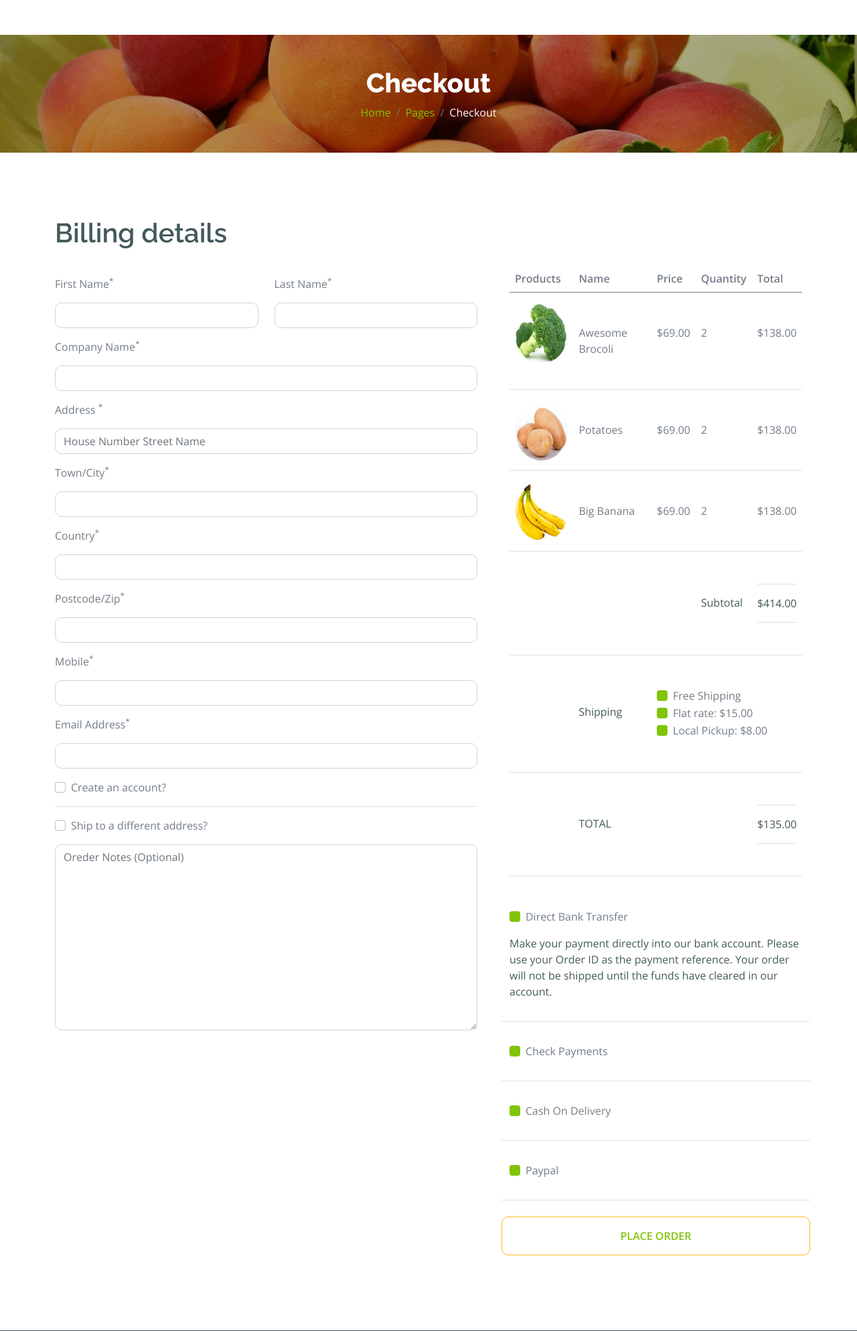
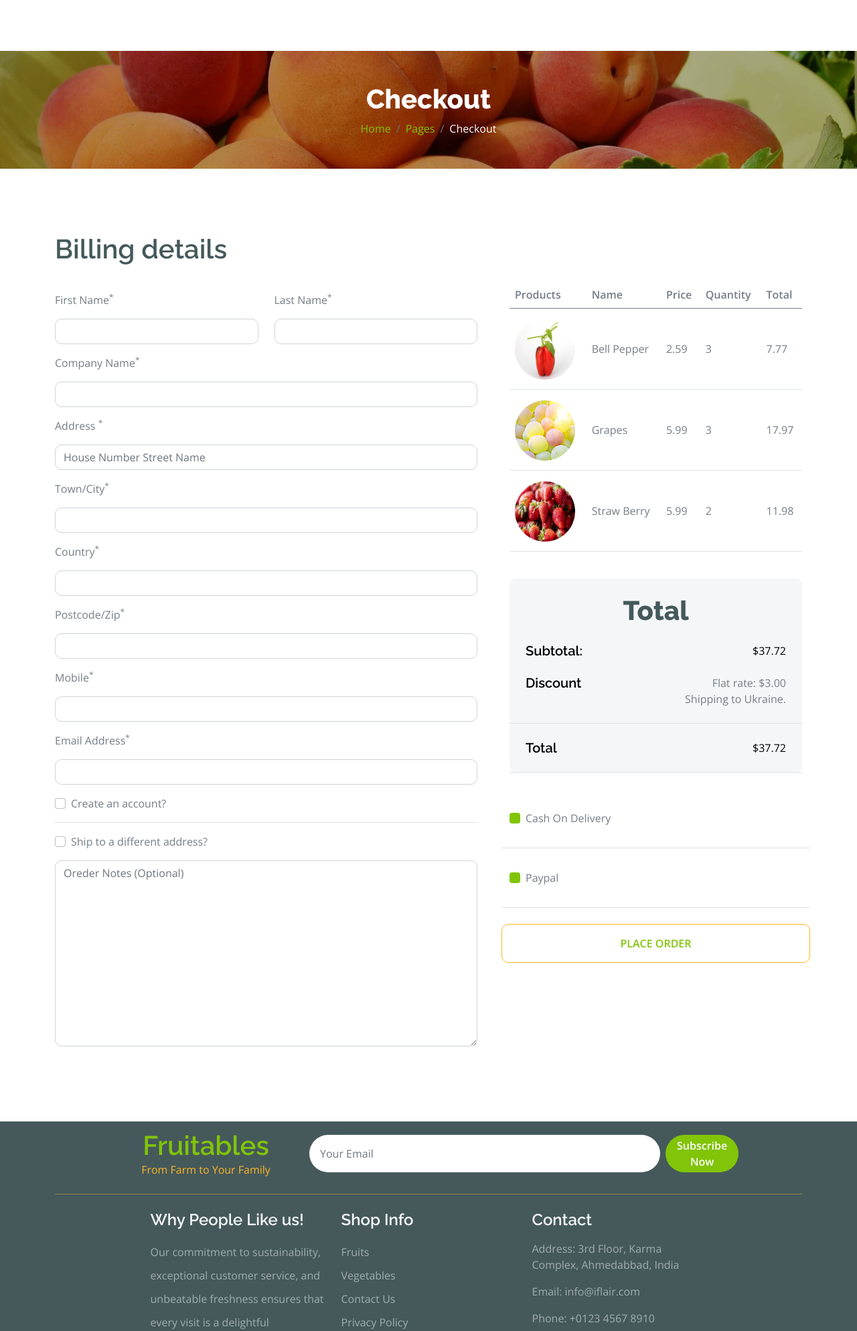
Before and after one commit to jayvyass/E-commerce, a Django app: page /checkout/ in a window 1280 px wide. Shown: the part 100-2088 px from the top of the page at 67% size. Run offline with Django 4.2, Linux system fonts and the light colour scheme; a user stored in the database is signed in; data comes from the database, SQL or seed files in the repository; both versions use the stored data as it was after the commit; some libraries are stand-ins or nearby versions.

Commit message:
first commit

```diff
--- a/myapp/urls.py
+++ b/myapp/urls.py
@@ -14,7 +14,10 @@ urlpatterns = [
     path('terms&condition/', views.terms, name='terms'),
     path('product/<int:product_id>', views.product_detail, name='product-detail'),
     path('cart/', views.cart, name='cart'),
+    # path('remove-cart-item/<int:product_id>/', views.remove_cart_item, name='remove_cart_item'),
+    path('update-cart-quantity/', views.update_cart_quantity, name='update-cart-quantity'),
     path('product/<int:product_id>/add-to-cart/', views.add_to_cart, name='add-to-cart'),
+    path('apply-coupon/', views.apply_coupon, name='apply_coupon'),
     path('404/', views.error, name='error'),
 ]
 handler404 = 'myapp.views.error'
--- a/myapp/views.py
+++ b/myapp/views.py
@@ -1,12 +1,15 @@
 from django.shortcuts import render, redirect , get_object_or_404
 from django.contrib import messages
 from .forms import ContactForm , TestimonialForm , UserRegistrationForm
-from .models import Organic_Product ,Feature , Discount , Facts , Banner , Testimonial , CartItem
+from .models import Organic_Product ,Feature ,Coupon, Discount , Facts , Banner , Testimonial , CartItem
 from django.contrib.auth import login
 from decimal import Decimal
 from django.http import JsonResponse
+from django.views.decorators.http import require_POST
+from django.views.decorators.http import require_http_methods
 from django.views.decorators.csrf import csrf_exempt
 from django.contrib.auth.decorators import login_required
+import json
 
 def index(request):
 
@@ -73,6 +76,7 @@ def product_detail(request, product_id):
         'reviews': reviews
     })
 
+@login_required(login_url='register')
 def add_to_cart(request, product_id):
     product = get_object_or_404(Organic_Product, product_id=product_id)
     cart_item, created = CartItem.objects.get_or_create(
@@ -83,8 +87,58 @@ def add_to_cart(request, product_id):
     if not created:
         cart_item.quantity += 1
         cart_item.save()
+    return redirect(('cart'))
 
-    return redirect(('cart'))
+
+@login_required(login_url='register')
+@csrf_exempt
+def update_cart_quantity(request):
+    if request.method == 'POST':
+        data = json.loads(request.body)
+        product_id = data.get('product_id')
+        new_quantity = data.get('quantity')
+
+        try:
+            # Fetch the cart item
+            cart_item = CartItem.objects.get(user=request.user, product_id=product_id)
+            if new_quantity <= 0:
+                cart_item.delete()
+            else:
+                cart_item.quantity = new_quantity
+                cart_item.save()
+
+            # Recalculate the cart totals
+            cartitems = CartItem.objects.filter(user=request.user)
+            subtotal = sum(Decimal(cart_item.product.price) * cart_item.quantity for cart_item in cartitems)
+
+            # Fetch the coupon discount if applicable
+            coupon_name = request.session.get('coupon_name', None)
+            discount_amount = Decimal('0.00')
+
+            if coupon_name:
+                try:
+                    coupon = Coupon.objects.get(coupon_name=coupon_name)
+                    discount_percentage = coupon.discount_percentage
+                    discount_amount = subtotal * (discount_percentage / 100)
+                except Coupon.DoesNotExist:
+                    # If coupon does not exist, clear the coupon from session
+                    request.session['coupon_name'] = None
+
+            total = subtotal - discount_amount
+
+            return JsonResponse({
+                'success': True,
+                'new_quantity': cart_item.quantity,
+                'new_total': Decimal(cart_item.product.price) * cart_item.quantity,
+                'new_subtotal': subtotal,
+                'discount_amount': discount_amount,
+                'new_total_with_shipping': total
+            })
+        except CartItem.DoesNotExist:
+            return JsonResponse({'success': False, 'error': 'Cart item not found'})
+
+    return JsonResponse({'success': False, 'error': 'Invalid request method'})
+
 
 @login_required(login_url='register')
 def cart(request):
@@ -92,10 +146,9 @@ def cart(request):
     subtotal = sum(Decimal(cartitem.product.price) * cartitem.quantity for cartitem in cartitems)
 
     # Define a flat shipping rate as a Decimal
-    shipping_rate = Decimal('3.00')
 
     # Calculate the total using Decimal
-    total = subtotal + shipping_rate
+    total = subtotal
 
     # Prepare cart items with individual total price for each item
     cartitems_with_totals = [
@@ -115,8 +168,22 @@ def cart(request):
     })
 
 def checkout(request):
-    return render(request , 'checkout.html')
-
+    cartitems = CartItem.objects.filter(user=request.user)
+    subtotal = sum(Decimal(cartitem.product.price) * cartitem.quantity for cartitem in cartitems)
+    total = subtotal
+    cartitems_with_totals = [
+        {
+            'product': cartitem.product,
+            'quantity': cartitem.quantity,
+            'total': Decimal(cartitem.product.price) * cartitem.quantity
+        }
+        for cartitem in cartitems
+    ]
+    return render(request, 'checkout.html', {
+        'cartitems': cartitems_with_totals,
+        'subtotal': subtotal,
+        'total': total
+    })
 
 def contact_view(request):
     if request.method == 'POST':
@@ -156,3 +223,33 @@ def register(request):
         form = UserRegistrationForm()
 
     return render(request, 'register.html', {'form': form})
+
+def apply_coupon(request):
+    if request.method == 'POST':
+        coupon_name = request.POST.get('coupon_name', '').strip()
+        print(f"Coupon name received: {coupon_name}")
+        try:
+            coupon = Coupon.objects.get(coupon_name=coupon_name)
+            discount = coupon.discount_percentage
+            print(f"Coupon found: {coupon_name}, Discount: {discount}")
+
+            # Calculate the new total
+            cart_items = CartItem.objects.filter(user=request.user)
+            subtotal = sum(Decimal(cart_items.product.price) * cart_items.quantity for cart_items in cart_items)
+            discount_amount = subtotal * (discount / 100)
+            total = subtotal - discount_amount
+
+            print(f"Subtotal: {subtotal}, Discount Amount: {discount_amount}, Total: {total}")
+
+            return JsonResponse({
+                'success': True,
+                'discount_amount': float(discount_amount),
+               'total': float(total)
+            })
+
+        except Coupon.DoesNotExist:
+            print("Coupon does not exist")
+            return JsonResponse({'success': False, 'message': 'Invalid coupon name'})
+
+    print("Invalid request method")
+    return JsonResponse({'success': False, 'message': 'Invalid request method'})
--- a/myproject/settings.py
+++ b/myproject/settings.py
@@ -23,7 +23,7 @@ BASE_DIR = Path(__file__).resolve().parent.parent
 SECRET_KEY = 'django-insecure-0i&c30c9@4$3!sc@!p@a1@f%j^rqac!#6ckly!z-@%&7a@9!!^'
 
 # SECURITY WARNING: don't run with debug turned on in production!
-DEBUG = False
+DEBUG = True
 
 ALLOWED_HOSTS = ['*']
 
--- a/templates/base.html
+++ b/templates/base.html
@@ -7,6 +7,7 @@
     <title>Fruitables</title>
     <meta content="width=device-width, initial-scale=1.0" name="viewport">
     <meta content="" name="keywords">
+    <meta name="csrf-token" content="{% csrf_token %}">
     <meta content="" name="description">
     <script src="https://ajax.googleapis.com/ajax/libs/jquery/3.6.4/jquery.min.js"></script>
     <script src="https://cdn.jsdelivr.net/npm/bootstrap@5.0.0/dist/js/bootstrap.bundle.min.js"></script>
--- a/templates/checkout.html
+++ b/templates/checkout.html
@@ -89,106 +89,40 @@
                                 </tr>
                             </thead>
                             <tbody>
+                                {% for cartitem in cartitems %}
                                 <tr>
                                     <th scope="row">
                                         <div class="d-flex align-items-center mt-2">
-                                            <img src="img/vegetable-item-2.jpg" class="img-fluid rounded-circle" style="width: 90px; height: 90px;" alt="">
+                                            <img src="{{ cartitem.product.image.url }}" class="img-fluid rounded-circle" style="width: 90px; height: 90px;" alt="">
                                         </div>
                                     </th>
-                                    <td class="py-5">Awesome Brocoli</td>
-                                    <td class="py-5">$69.00</td>
-                                    <td class="py-5">2</td>
-                                    <td class="py-5">$138.00</td>
+                                    <td class="py-5">{{ cartitem.product.name }}</td>
+                                    <td class="py-5">{{ cartitem.product.price }}</td>
+                                    <td class="py-5">{{ cartitem.quantity }}</td>
+                                    <td class="py-5">{{ cartitem.total }}</td>
                                 </tr>
-                                <tr>
-                                    <th scope="row">
-                                        <div class="d-flex align-items-center mt-2">
-                                            <img src="img/vegetable-item-5.jpg" class="img-fluid rounded-circle" style="width: 90px; height: 90px;" alt="">
-                                        </div>
-                                    </th>
-                                    <td class="py-5">Potatoes</td>
-                                    <td class="py-5">$69.00</td>
-                                    <td class="py-5">2</td>
-                                    <td class="py-5">$138.00</td>
-                                </tr>
-                                <tr>
-                                    <th scope="row">
-                                        <div class="d-flex align-items-center mt-2">
-                                            <img src="img/vegetable-item-3.png" class="img-fluid rounded-circle" style="width: 90px; height: 90px;" alt="">
-                                        </div>
-                                    </th>
-                                    <td class="py-5">Big Banana</td>
-                                    <td class="py-5">$69.00</td>
-                                    <td class="py-5">2</td>
-                                    <td class="py-5">$138.00</td>
-                                </tr>
-                                <tr>
-                                    <th scope="row">
-                                    </th>
-                                    <td class="py-5"></td>
-                                    <td class="py-5"></td>
-                                    <td class="py-5">
-                                        <p class="mb-0 text-dark py-3">Subtotal</p>
-                                    </td>
-                                    <td class="py-5">
-                                        <div class="py-3 border-bottom border-top">
-                                            <p class="mb-0 text-dark">$414.00</p>
-                                        </div>
-                                    </td>
-                                </tr>
-                                <tr>
-                                    <th scope="row">
-                                    </th>
-                                    <td class="py-5">
-                                        <p class="mb-0 text-dark py-4">Shipping</p>
-                                    </td>
-                                    <td colspan="3" class="py-5">
-                                        <div class="form-check text-start">
-                                            <input type="checkbox" class="form-check-input bg-primary border-0" id="Shipping-1" name="Shipping-1" value="Shipping">
-                                            <label class="form-check-label" for="Shipping-1">Free Shipping</label>
-                                        </div>
-                                        <div class="form-check text-start">
-                                            <input type="checkbox" class="form-check-input bg-primary border-0" id="Shipping-2" name="Shipping-1" value="Shipping">
-                                            <label class="form-check-label" for="Shipping-2">Flat rate: $15.00</label>
-                                        </div>
-                                        <div class="form-check text-start">
-                                            <input type="checkbox" class="form-check-input bg-primary border-0" id="Shipping-3" name="Shipping-1" value="Shipping">
-                                            <label class="form-check-label" for="Shipping-3">Local Pickup: $8.00</label>
-                                        </div>
-                                    </td>
-                                </tr>
-                                <tr>
-                                    <th scope="row">
-                                    </th>
-                                    <td class="py-5">
-                                        <p class="mb-0 text-dark text-uppercase py-3">TOTAL</p>
-                                    </td>
-                                    <td class="py-5"></td>
-                                    <td class="py-5"></td>
-                                    <td class="py-5">
-                                        <div class="py-3 border-bottom border-top">
-                                            <p class="mb-0 text-dark">$135.00</p>
-                                        </div>
-                                    </td>
-                                </tr>
+                                {% endfor %}
                             </tbody>
                         </table>
                     </div>
-                    <div class="row g-4 text-center align-items-center justify-content-center border-bottom py-3">
-                        <div class="col-12">
-                            <div class="form-check text-start my-3">
-                                <input type="checkbox" class="form-check-input bg-primary border-0" id="Transfer-1" name="Transfer" value="Transfer">
-                                <label class="form-check-label" for="Transfer-1">Direct Bank Transfer</label>
+                    <div class="bg-light rounded mt-4" style="width: 100%;">
+                        <div class="p-4">
+                            <h1 class="display-6 mb-4 text-center">Total</h1>
+                            <div class="d-flex justify-content-between mb-4">
+                                <h5 class="mb-0 me-4" style="color: black;">Subtotal:</h5>
+                                <p class="mb-0" id="subtotal" style="color: black;">${{ subtotal|floatformat:2 }}</p>
                             </div>
-                            <p class="text-start text-dark">Make your payment directly into our bank account. Please use your Order ID as the payment reference. Your order will not be shipped until the funds have cleared in our account.</p>
+                            <div class="d-flex justify-content-between">
+                                <h5 class="mb-0 me-4" style="color: black;">Discount</h5>
+                                <div class="">
+                                    <p class="mb-0">Flat rate: $3.00</p>
+                                </div>
+                            </div>
+                            <p class="mb-0 text-end">Shipping to Ukraine.</p>
                         </div>
-                    </div>
-                    <div class="row g-4 text-center align-items-center justify-content-center border-bottom py-3">
-                        <div class="col-12">
-                            <div class="form-check text-start my-3">
-                                <input type="checkbox" class="form-check-input bg-primary border-0" id="Payments-1" name="Payments" value="Payments">
-                                <label class="form-check-label" for="Payments-1">Check Payments</label>
-                            </div>
+                        <div class="py-4 mb-4 border-top border-bottom d-flex justify-content-between">
+                            <h5 class="mb-0 ps-4 me-4" style="color: black;">Total</h5>
+                            <p class="mb-0 pe-4" id="total" style="color: black;">${{ total|floatformat:2 }}</p>
                         </div>
                     </div>
                     <div class="row g-4 text-center align-items-center justify-content-center border-bottom py-3">
--- a/templates/fruits.html
+++ b/templates/fruits.html
@@ -7,7 +7,7 @@
 <div class="container-fluid page-header py-5">
     <h1 class="text-center text-white display-6">fruits</h1>
     <ol class="breadcrumb justify-content-center mb-0">
-        <li class="breadcrumb-item"><a href="#">Home</a></li>
+        <li class="breadcrumb-item"><a href="{% url 'index' %}">Home</a></li>
         <li class="breadcrumb-item"><a href="#">Pages</a></li>
         <li class="breadcrumb-item active text-white">Fruits</li>
     </ol>
--- a/templates/testimonial.html
+++ b/templates/testimonial.html
@@ -6,7 +6,7 @@
 <div class="container-fluid page-header py-5">
     <h1 class="text-center text-white display-6">Testimonial</h1>
     <ol class="breadcrumb justify-content-center mb-0">
-        <li class="breadcrumb-item"><a href="#">Home</a></li>
+        <li class="breadcrumb-item"><a href="{% url 'index' %}">Home</a></li>
         <li class="breadcrumb-item"><a href="#">Pages</a></li>
         <li class="breadcrumb-item active text-white">Testimonial</li>
     </ol>
```
Also changed, not shown: myapp/admin.py (+6 -2 lines), myapp/models.py (+9 -0 lines), static/js/cart.js (added, +112 -0 lines), templates/cart.html (+23 -22 lines), db.sqlite3, myapp/migrations/0018_coupon.py (added).
